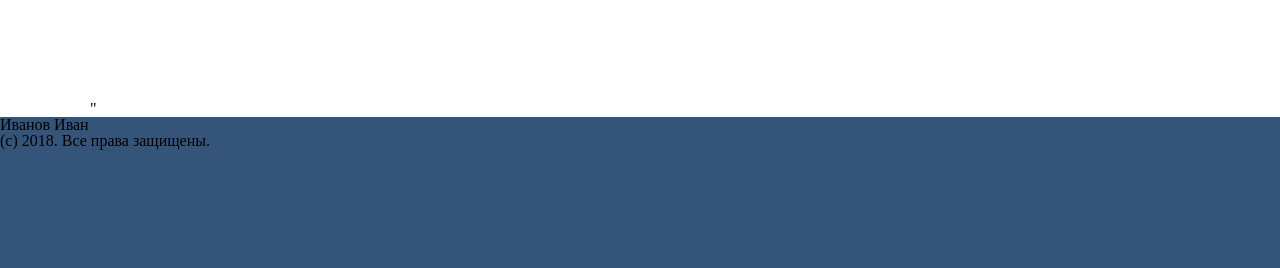
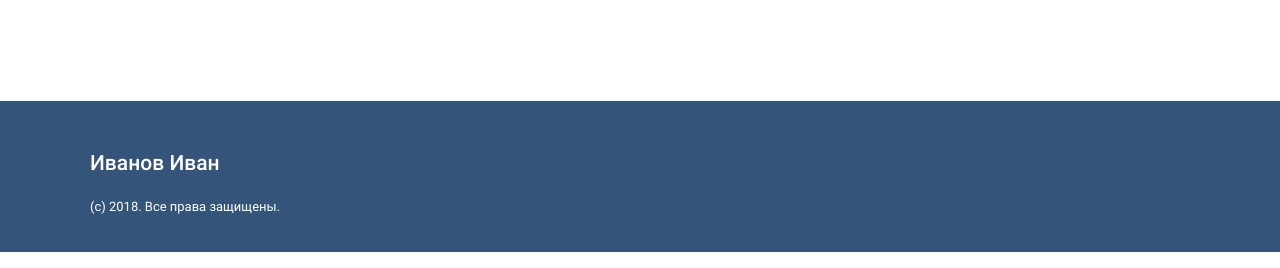
Before and after one commit to Sad-Wolverine/homework_5_simle_site, a plain HTML site: page index.html in a window 1280 px wide. Shown: the part 2366-2634 px from the top of the page. Drawn offline with Linux system fonts and the light colour scheme.

Commit message:
create footer

```diff
--- a/index.html
+++ b/index.html
@@ -10,11 +10,11 @@
         <div class="fix-size-container">
             <nav>
                 <ul>
-                    <li class="inline-block active"><a href="">ГЛАВНАЯ</a></li><!--
-                    --><li class="inline-block item"><a href="">ОБ АВТОРЕ</a></li><!--
-                    --><li class="inline-block item"><a href="">РАБОТЫ</a></li><!--
-                    --><li class="inline-block item"><a href="">ПРОЦЕСС</a></li><!--
-                    --><li class="inline-block item"><a href="">КОНТАКТЫ</a></li>
+                    <li class="inline-block active"><a href="">Главная</a></li><!--
+                    --><li class="inline-block item"><a href="">Об авторе</a></li><!--
+                    --><li class="inline-block item"><a href="">Работы</a></li><!--
+                    --><li class="inline-block item"><a href="">Процесс</a></li><!--
+                    --><li class="inline-block item"><a href="">Контакты</a></li>
                 </ul>
             </nav>
         </div>
@@ -98,16 +98,17 @@
                 <iframe src="https://www.youtube.com/embed/iDZex1-4Uqo"
                         title="YouTube video player" frameborder="0"
                         allow="accelerometer; autoplay; clipboard-write;
-                        encrypted-media; gyroscope; picture-in-picture" allowfullscreen></iframe>"
+                        encrypted-media; gyroscope; picture-in-picture" allowfullscreen></iframe>
             </div>
         </section>
     </main>
     <footer class="footer">
-        <div class="fix-size-container"></div>
+        <div class="fix-size-container">
             <div>
-                <p>Иванов Иван</p>
-                <p>(с) 2018. Все права защищены.</p>
+                <p class="name">Иванов Иван</p>
+                <p class="rights">(с) 2018. Все права защищены.</p>
             </div>
+        </div>
     </footer>
 </body>
 </html>
--- a/style/style.css
+++ b/style/style.css
@@ -96,6 +96,7 @@ font-weight: 400;
     letter-spacing: 0.1em;
     color: #FFFFFF;
     border: none;
+    text-transform: uppercase;
 }
 
  .section-second {
@@ -169,4 +170,22 @@ iframe {
     background: #34547A;
     width: 100%;
     height: 151px;
+    padding: 50px 0;
 }
+
+.footer .name {
+    font-family: 'Roboto-Medium';
+    font-weight: 500;
+    font-size: 21px;
+    line-height: 25px;
+    color: #FFFFFF;
+    margin-bottom: 20px;
+}
+
+.footer .rights {
+    font-family: 'Roboto';
+    font-weight: 400;
+    font-size: 13px;
+    line-height: 21px;
+    color: #FFFFFF;
+}
```
